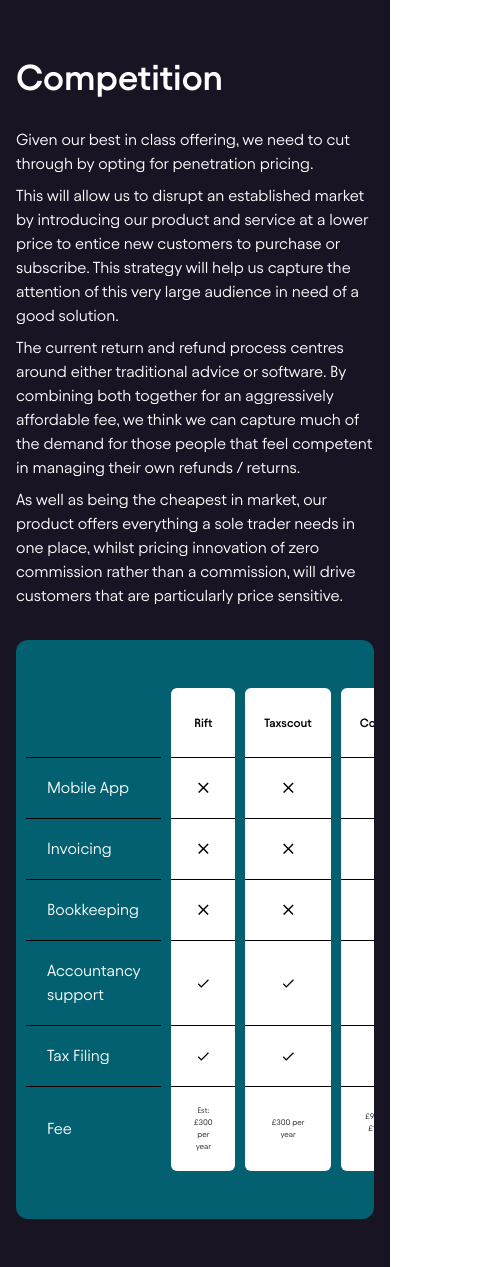
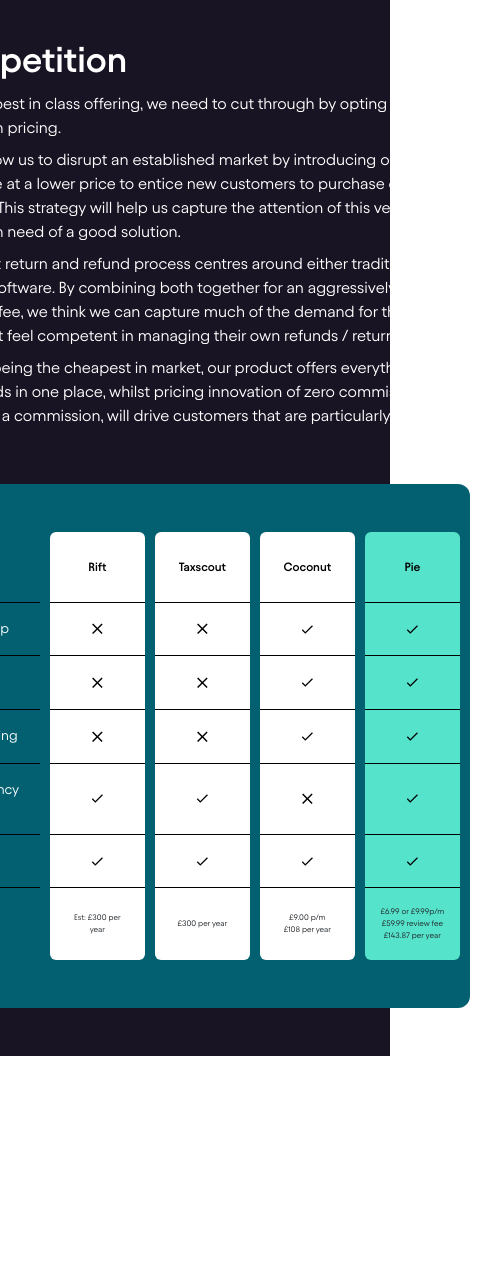
Before and after one commit to Raghav-558/Pie-test, a React (Create React App) app: page /competition in a window 390 px wide. Shown: the whole page, 486 px wide, since content can reach past the window. After the commit the page ends 1056 px from the top, so only its background shows below. Built offline with nearby package versions, Linux system fonts and the light colour scheme.

Commit message:
solve mistakes

```diff
--- a/src/App.css
+++ b/src/App.css
@@ -1,9 +1,9 @@
 * {
   padding: 0;
   margin: 0;
+  text-decoration: none;
+  list-style-type: none;
   box-sizing: border-box;
-  text-decoration: none;
-  list-style: none;
 }
 
 .product-section,
@@ -11,23 +11,16 @@
   background-color: #191423;
 }
 
-.product-section {
-  padding-top: 72px;
-  padding-bottom: 72px;
-}
-
 .competition-container {
   max-width: 1160px;
   margin: 0 auto;
   padding: 0 16px;
-  width: 100%;
 }
 
 .product-container {
   max-width: 1177px;
   margin: 0 auto;
   padding: 0 16px;
-  width: 100%;
 }
 
 .product-card {
@@ -35,7 +28,6 @@
   padding: 16px 26px;
   border-radius: 16px;
   max-width: 437px;
-  color: white;
 }
 
 .product-heading {
@@ -50,7 +42,6 @@
   line-height: 24px;
   color: white;
   max-width: 385px;
-  margin: 0 auto;
 }
 
 .grid-small-image {
@@ -109,11 +100,6 @@
 }
 
 /* ============================================================= */
-.competition-section {
-  padding-top: 143px;
-  padding-bottom: 143px;
-}
-
 .competition-heading {
   font-weight: 600;
   font-size: 46px;
@@ -127,7 +113,6 @@
   line-height: 24px;
   color: white;
   max-width: 481px;
-  margin: 0 auto;
 }
 
 .border-xl {
@@ -146,6 +131,12 @@
   border-collapse: collapse;
 }
 
+.table-title {
+  font-size: 14px;
+  line-height: 16.8px;
+  padding-left: 7px !important;
+}
+
 .bg-aqua {
   background-color: #56e3cb !important;
 }
@@ -153,10 +144,8 @@
 .table-heading {
   font-size: 12px;
   line-height: 15.6px;
-  color: #000000;
-  padding: 27px 19px !important;
+  padding: 27px 21px !important;
   width: 95px !important;
-  font-weight: 600;
 }
 
 .custom-table-bg {
@@ -176,16 +165,7 @@
   padding: 12px 15px;
 }
 
-table th:first-child,
-table td:first-child {
-  border-left: none;
-}
-
-thead tr th {
-  padding: 12px 15px;
-}
-
-.border-b-none {
+.border-bottom-none {
   border-bottom: none !important;
 }
 
@@ -204,6 +184,11 @@
   border-bottom-right-radius: 6px !important;
 }
 
+.px-4px {
+  padding-left: 4px !important;
+  padding-right: 4px !important;
+}
+
 @media (max-width: 1199.98px) {
   .product-card {
     max-width: unset;
@@ -212,9 +197,7 @@
     margin-bottom: 15px !important;
   }
   .product-card {
-
     padding: 26px;
-
   }
   .grid-container {
     max-width: unset;
@@ -243,11 +226,15 @@
   .product-description {
     max-width: none;
   }
+  .table-heading {
+    min-width: 95px !important;
+  }
 }
 
 @media (max-width: 991.98px) {
   .competition-heading {
     font-size: 36px;
+    line-height: 24px !important;
     margin-bottom: 20px !important;
   }
 
@@ -261,7 +248,7 @@
 
   .product-heading {
     font-size: 36px;
-    margin-bottom: 1m0px !important;
+    margin-bottom: 10px !important;
   }
 }
 
@@ -308,13 +295,7 @@
     grid-row: 6/7;
     gap: 4px;
   }
+  .table-heading {
+    min-width: 95px !important;
+  }
 }
-
-.px-sm {
-  padding-left: 0 !important;
-  padding-right: 0 !important;
-}
-
-.max-w-sm {
-  min-width: 95px !important;
-}
--- a/src/components/competition/Competition.jsx
+++ b/src/components/competition/Competition.jsx
@@ -3,7 +3,7 @@
 
 const Competition = () => {
   return (
-    <div className='competition-section d-flex justify-content-center align-items-center min-h-screen'>
+    <div className='competition-section min-vh-100 d-flex justify-content-center align-items-center min-h-screen'>
       <div className='competition-container'>
         <div className='row d-flex justify-content-between align-items-center'>
           <div className='col-12 col-lg-6'>
@@ -33,22 +33,22 @@
             </p>
           </div>
           <div className='col-12 col-lg-6 pt-32 d-flex border-xl align-items-center justify-content-center overflow-hidden'>
-            <div className='table-responsive overflow-auto align-items-center justify-content-center w-100'>
+            <div className='overflow-auto w-100'>
               <div className='table-responsive border-xl'>
                 <table className='custom-table-bg py-5'>
                   <thead>
                     <tr className='text-center'>
                       <th></th>
-                      <th className='bg-white table-heading border-radius-top'>
+                      <th className='bg-white table-heading text-black fw- border-radius-top'>
                         Rift
                       </th>
-                      <th className='bg-white table-heading border-radius-top'>
+                      <th className='bg-white table-heading text-black fw- border-radius-top'>
                         Taxscout
                       </th>
-                      <th className='bg-white table-heading border-radius-top'>
+                      <th className='bg-white table-heading text-black fw- border-radius-top'>
                         Coconut
                       </th>
-                      <th className='bg-aqua table-heading border-radius-top'>
+                      <th className='bg-aqua table-heading text-black fw- border-radius-top'>
                         Pie
                       </th>
                     </tr>
@@ -57,36 +57,36 @@
                     {COMPETITION_LIST.map((item, i) => (
                       <tr key={i}>
                         <td
-                          className={`text-white bg-transparent competition-td table-title border-b-none ${
+                          className={`text-white bg-transparent competition-td table-title border-bottom-none ${
                             i === 3 ? '' : ''
                           }`}
                         >
                           {item.title}
                         </td>
                         <td
-                          className={`bg-white items-heading border-b-none competition-td text-center  ${
+                          className={`bg-white items-heading border-bottom-none competition-td text-center  ${
                             i === 5 ? 'border-radius-bottom ' : ''
                           } `}
                         >
                           {item.rift}
                         </td>
                         <td
-                          className={`bg-white items-heading border-b-none competition-td text-center  ${
+                          className={`bg-white items-heading border-bottom-none competition-td text-center  ${
                             i === 5 ? 'border-radius-bottom ' : ''
                           } `}
                         >
                           {item.taxscout}
                         </td>
                         <td
-                          className={`bg-white items-heading border-b-none competition-td text-center  ${
+                          className={`bg-white items-heading border-bottom-none competition-td text-center  ${
                             i === 5 ? 'border-radius-bottom ' : ''
                           }`}
                         >
                           {item.coconut}
                         </td>
                         <td
-                          className={`bg-aqua items-heading border-b-none competition-td text-center  ${
-                            i === 5 ? 'border-radius-bottom px-sm' : ''
+                          className={`bg-aqua items-heading border-bottom-none competition-td text-center  ${
+                            i === 5 ? 'border-radius-bottom px-4px' : ''
                           }`}
                         >
                           {item.pie}
--- a/src/components/home/Product.jsx
+++ b/src/components/home/Product.jsx
@@ -14,10 +14,10 @@
 
 const Product = () => {
   return (
-    <div className='product-section d-flex justify-content-center align-items-center h-100'>
+    <div className='product-section d-flex justify-content-center align-items-center min-vh-100'>
       <div className='product-container'>
         <div className='d-flex flex-column gap-3 flex-xl-row'>
-          <div className='product-card'>
+          <div className='product-card text-white'>
             <h2 className='product-heading'>Product</h2>
             <p className='product-description m-0'>
               Due to the confusing nature of tax, the lack of awareness of the
@@ -44,8 +44,8 @@
               cornerstone of our product launch in April 23.
             </p>
           </div>
-          <div className='d-flex grid-container justify-content-center align-items-center w-100 h-100'>
-            <div className='d-grid grid-box h-100'>
+          <div className='w-100 h-100 d-flex grid-container justify-content-center align-items-center'>
+            <div className='d-grid grid-box'>
               <div className='grid-item-1 d-flex'>
                 <img className='grid-small-image' src={GridOne} alt='GridOne' />
                 <img className='grid-large-image' src={GridTwo} alt='GridTwo' />
```
